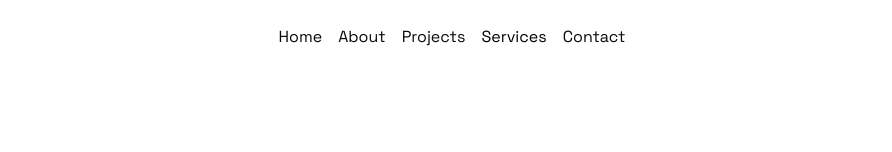
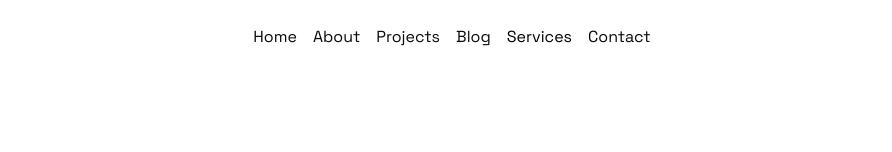
Before and after one commit to TharinduEpaz/epazingha-me-portfolio, a Next.js app: page /about in a window 1280 px wide. Shown: the top 152 px of the page, without its empty margins (188-1080 px from the left). Built offline with nearby package versions, Linux system fonts and the light colour scheme.

Commit message:
fix : blog section added

```diff
--- a/src/components/NavbarDemo.tsx
+++ b/src/components/NavbarDemo.tsx
@@ -22,7 +22,7 @@ function Navbar({ className }: { className?: string }) {
       <Link href="/">Home</Link>
       <Link href="/about">About</Link>
       <Link href="/projects">Projects</Link>
-
+      <Link href="/blog">Blog</Link>
 
         <MenuItem setActive={setActive} active={active} item="Services">
           <div className="flex flex-col space-y-4 text-sm">
```
